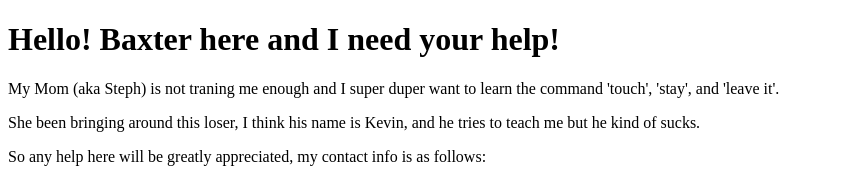
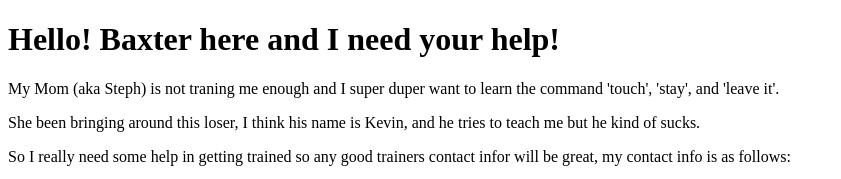
Before and after one commit to craigd77/website, a plain HTML site: page index.html in a window 1280 px wide. Shown: the top 179 px of the page, without its empty margins (0-841 px from the left). Drawn offline with Linux system fonts and the light colour scheme.

Commit message:
Update index.html

```diff
--- a/index.html
+++ b/index.html
@@ -11,7 +11,7 @@
 
         <p> She been bringing around this loser, I think his name is Kevin, and he tries to teach me but he kind of sucks.</p>
 
-        <p> So any help here will be greatly appreciated, my contact info is as follows:</p>
+        <p> So I really need some help in getting trained so any good trainers contact infor will be great, my contact info is as follows:</p>
 
          <table>
         <tr>
```
